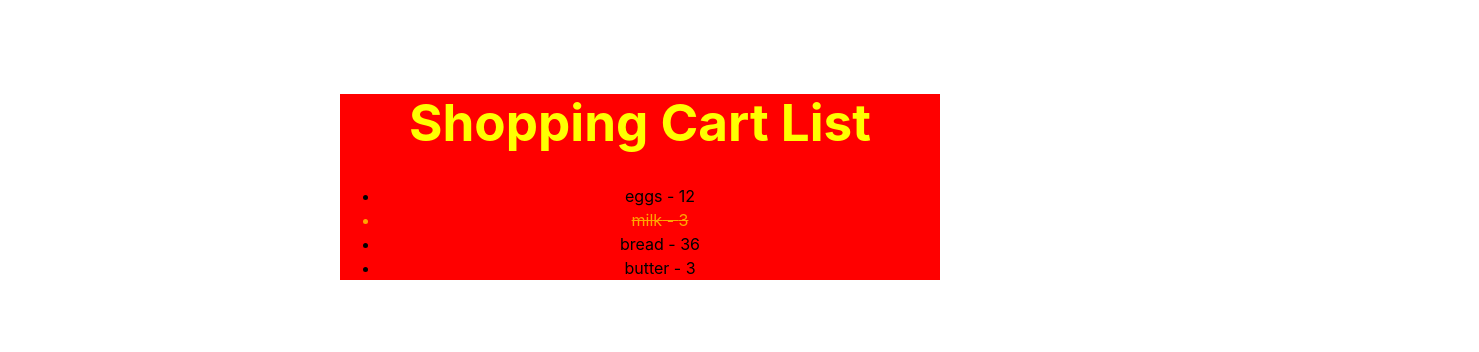
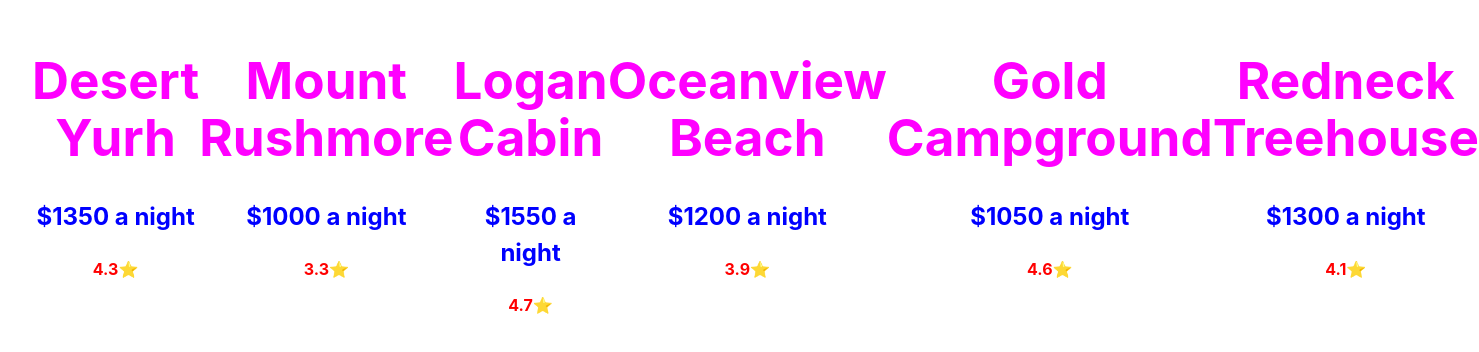
Before and after one commit to pranavnallari/ReactProjects, a React (Vite) app in the folder basic-react-projects/: page / in a window 1280 px wide. Shown: the part 222-574 px from the top of the page, 1479 px wide, since content can reach past the window. Built offline with nearby package versions, Linux system fonts and the light colour scheme.

Commit message:
Rental Properties List App

```diff
--- a/basic-react-projects/src/App.jsx
+++ b/basic-react-projects/src/App.jsx
@@ -1,5 +1,5 @@
 import './App.css'
-import Main from './ShoppingList/Main'
+import Main from './RentalProperty/Main'
 export default function App() {
   return (
     <div>
--- /dev/null
+++ b/basic-react-projects/src/RentalProperty/Main.jsx
@@ -0,0 +1,18 @@
+import PropertyList from './PropertyList'
+
+
+const data = [
+    { id: 12093, name: 'Desert Yurh', rating: 4.3, price: 1350 },
+    { id: 12123, name: 'Mount Rushmore', rating: 3.3, price: 1000 },
+    { id: 12034, name: 'Logan Cabin', rating: 4.7, price: 1550 },
+    { id: 12548, name: 'Oceanview Beach', rating: 3.9, price: 1200 },
+    { id: 12321, name: 'Gold Campground', rating: 4.6, price: 1050 },
+    { id: 12327, name: 'Redneck Treehouse', rating: 4.1, price: 1300 }
+]
+export default function Main() {
+    return (
+        <div>
+            <PropertyList properties={data} />
+        </div>
+    )
+}
--- /dev/null
+++ b/basic-react-projects/src/RentalProperty/Property.css
@@ -0,0 +1,11 @@
+.Property h4{
+    color: red;
+}
+
+.Property h2{
+    color:blue;
+}
+
+.Property h1{
+    color:fuchsia;
+}
--- /dev/null
+++ b/basic-react-projects/src/RentalProperty/Property.jsx
@@ -0,0 +1,11 @@
+import './Property.css'
+export default function Property({name="Your MOM",rating=3.4,price=1200})
+{
+    return (
+        <div className="Property">
+            <h1>{name}</h1>
+            <h2>${price} a night</h2>
+            <h4>{rating}⭐</h4>
+        </div>
+    )
+}
--- /dev/null
+++ b/basic-react-projects/src/RentalProperty/PropertyList.css
@@ -0,0 +1,4 @@
+.PropertyList
+{
+    display: flex;
+}
--- /dev/null
+++ b/basic-react-projects/src/RentalProperty/PropertyList.jsx
@@ -0,0 +1,12 @@
+import Property from './Property'
+import './PropertyList.css'
+export default function PropertyList({properties})
+{
+    return (
+        <div className='PropertyList'>
+          {properties.map(p=>{
+            return <Property name={p.name} rating = {p.rating} price={p.price} key={p.id}/>
+          })}
+        </div>
+    )
+}
--- a/basic-react-projects/src/ShoppingList/list.jsx
+++ b/basic-react-projects/src/ShoppingList/list.jsx
@@ -8,7 +8,7 @@ export default function List({ items }) {
         <ul>
 
             {items.map(i =>
-                <ShoppingListItem item={i.item} quantity={i.quantity} completed={i.completed} key={i.id}/>
+             <ShoppingListItem item={i.item} quantity={i.quantity} completed={i.completed} key={i.id}/>
             )}
         </ul>
     </div>
```
